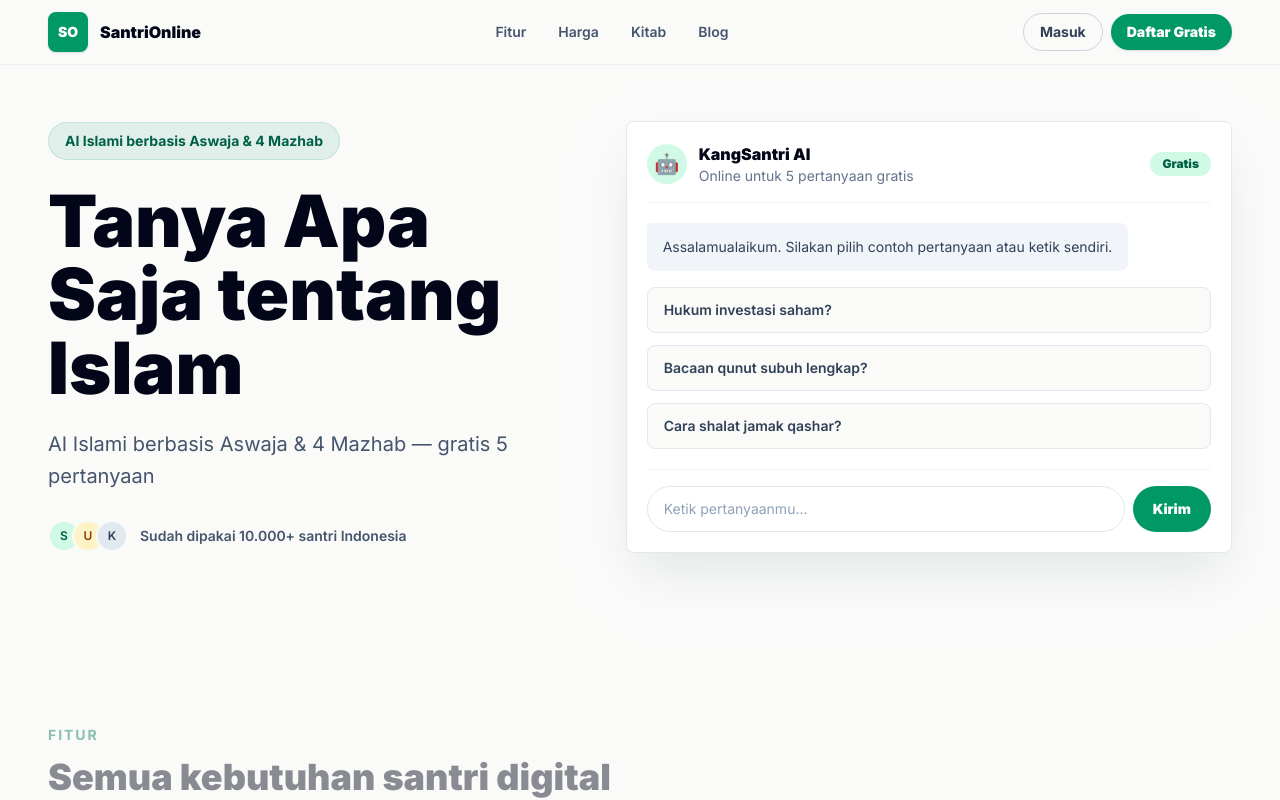
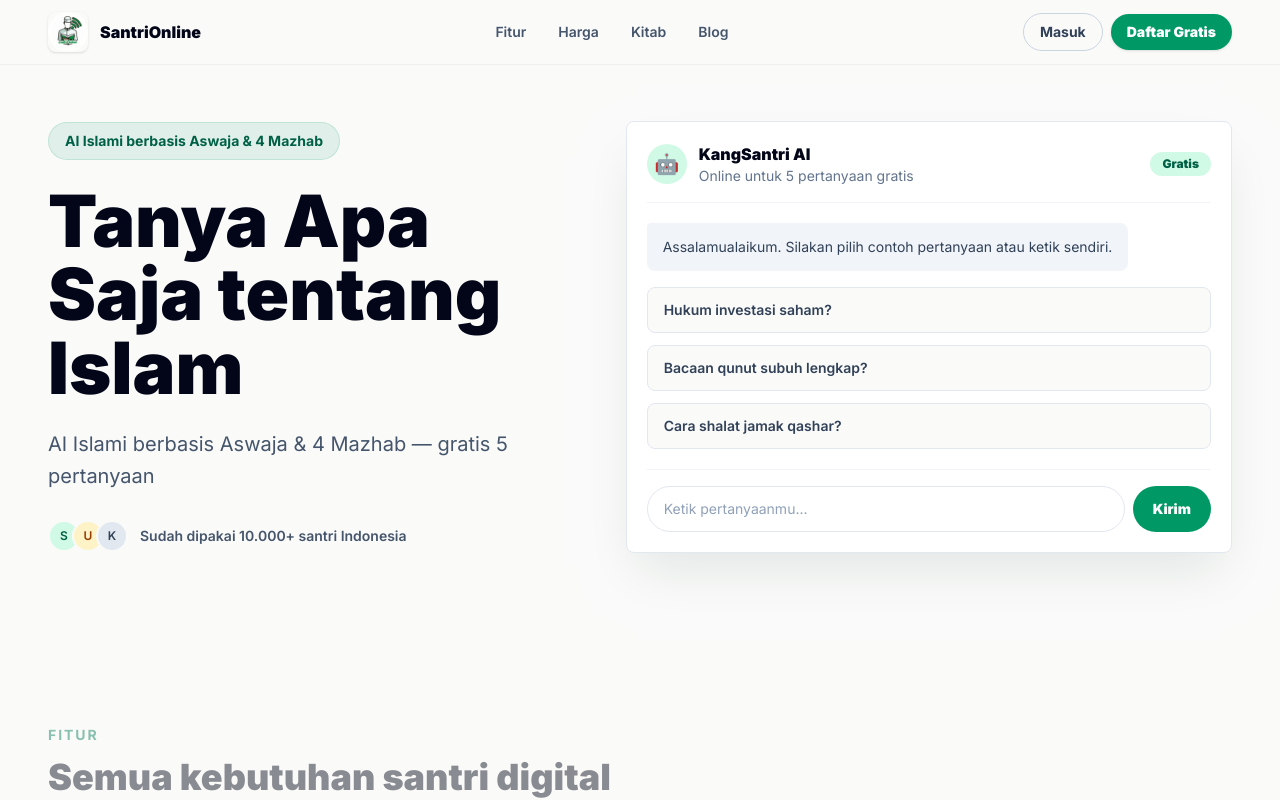
Before and after one commit to Santrionlinecom/web, a SvelteKit app: page / in a window 1280 px wide. Shown: the top 800 px of the page. Built offline with nearby package versions, Linux system fonts and the light colour scheme.

Commit message:
feat: update site branding assets

```diff
--- a/src/routes/+layout.svelte
+++ b/src/routes/+layout.svelte
@@ -1,9 +1,12 @@
 <script lang="ts">
 	import './layout.css';
-	import favicon from '$lib/assets/favicon.svg';
+	import favicon from '$lib/assets/favicon.png';
 
 	let { children } = $props();
 </script>
 
-<svelte:head><link rel="icon" href={favicon} /></svelte:head>
+<svelte:head>
+	<link rel="icon" type="image/png" href={favicon} />
+	<link rel="apple-touch-icon" href={favicon} />
+</svelte:head>
 {@render children()}
--- a/src/routes/+page.svelte
+++ b/src/routes/+page.svelte
@@ -1,4 +1,6 @@
 <script lang="ts">
+	import logo from '$lib/assets/logo.png';
+
 	type ChatMessage = {
 		role: 'assistant' | 'user';
 		content: string;
@@ -166,7 +168,7 @@
 	<header class="sticky top-0 z-40 border-b border-slate-900/5 bg-stone-50/90 px-5 backdrop-blur-xl dark:border-white/10 dark:bg-slate-950/90 sm:px-8 lg:px-12">
 		<nav class="mx-auto flex h-16 max-w-7xl items-center justify-between gap-4" aria-label="Navigasi utama">
 			<a class="flex items-center gap-3" href="/" aria-label="SantriOnline beranda">
-				<span class="grid size-10 place-items-center rounded-lg bg-emerald-600 text-sm font-black text-white shadow-sm">SO</span>
+				<img src={logo} alt="Logo SantriOnline" class="size-10 rounded-lg object-cover shadow-sm" />
 				<span class="text-base font-black text-slate-950 dark:text-white">SantriOnline</span>
 			</a>
 
@@ -394,7 +396,7 @@
 <footer class="border-t border-slate-200 bg-white px-5 py-8 text-slate-600 dark:border-white/10 dark:bg-slate-950 dark:text-slate-300 sm:px-8 lg:px-12">
 	<div class="mx-auto flex max-w-7xl flex-col gap-5 md:flex-row md:items-center md:justify-between">
 		<a class="flex items-center gap-3 font-black text-slate-950 dark:text-white" href="/">
-			<span class="grid size-9 place-items-center rounded-lg bg-emerald-600 text-sm text-white">SO</span>
+			<img src={logo} alt="Logo SantriOnline" class="size-9 rounded-lg object-cover" />
 			SantriOnline
 		</a>
 		<nav class="flex flex-wrap gap-x-5 gap-y-2 text-sm" aria-label="Navigasi footer">
```
Also changed, not shown: src/lib/assets/favicon.png (added), src/lib/assets/logo.png (added).
